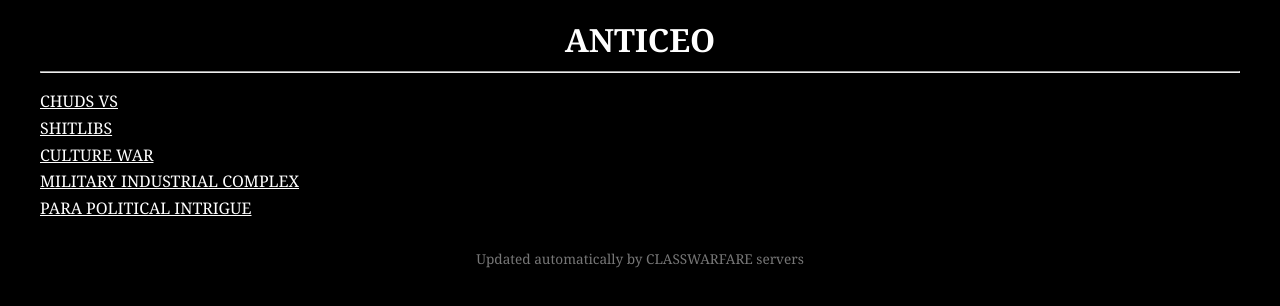
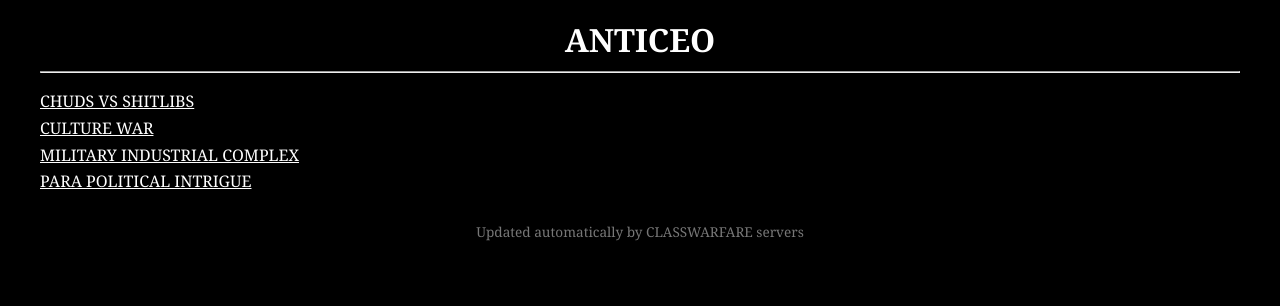
Before and after one commit to dhegarty0921/anticeo.github.io, a plain HTML site: page index.html in a window 1280 px wide. Drawn offline with Linux system fonts and the light colour scheme.

Commit message:
Combine CHUDS vs SHITLIBS into one line

```diff
--- a/index.html
+++ b/index.html
@@ -84,8 +84,7 @@
   const data = {
     headline: { title: "ANTICEO", url: "https://anticeo.com" },
     items: [
-      { title: "Chuds vs", url: "#", source: "" },
-      { title: "Shitlibs", url: "#", source: "" },
+      { title: "Chuds vs Shitlibs", url: "#", source: "" },
       { title: "Culture war", url: "#", source: "" },
       { title: "Military Industrial Complex", url: "#", source: "" },
       { title: "Para Political Intrigue", url: "#", source: "" }
```
